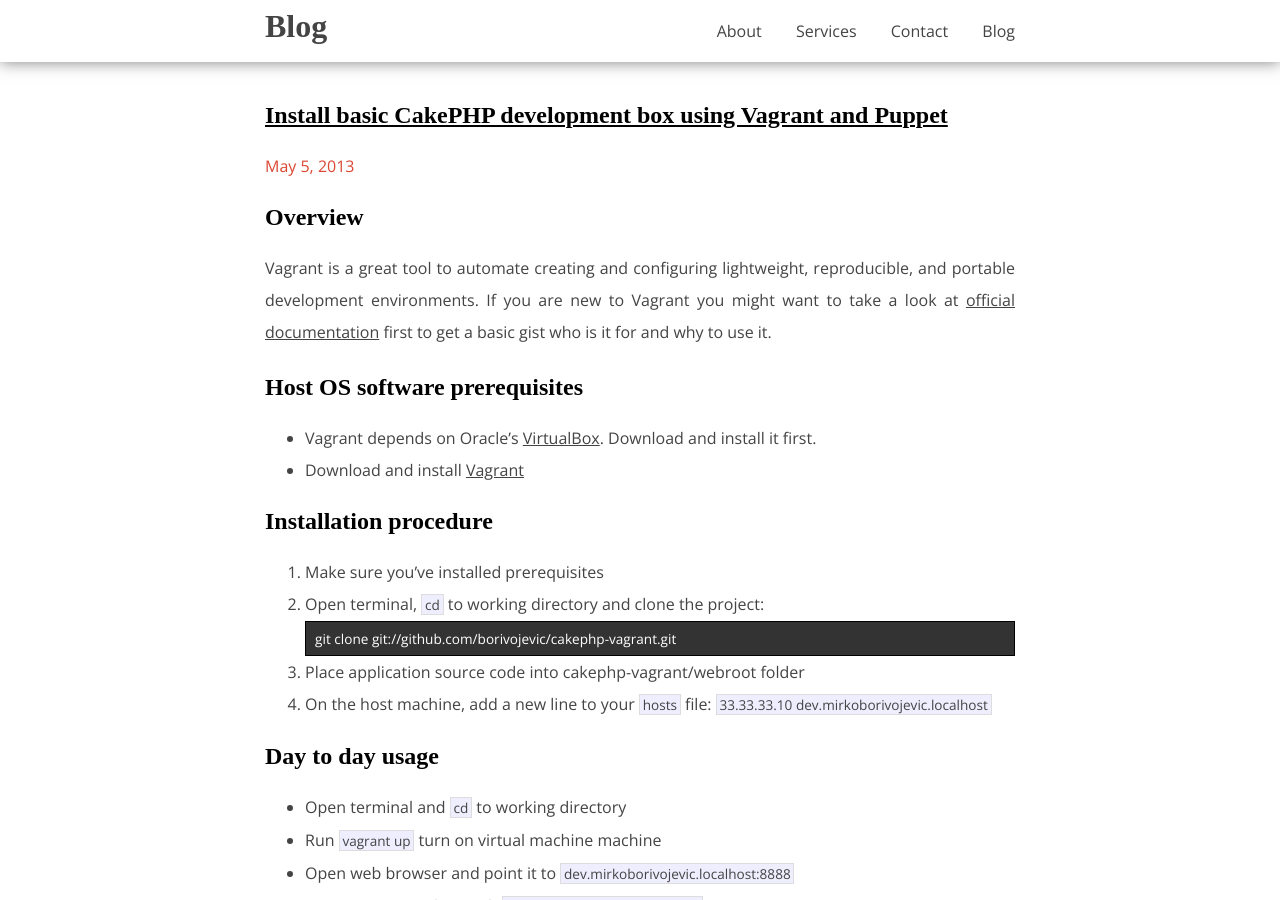
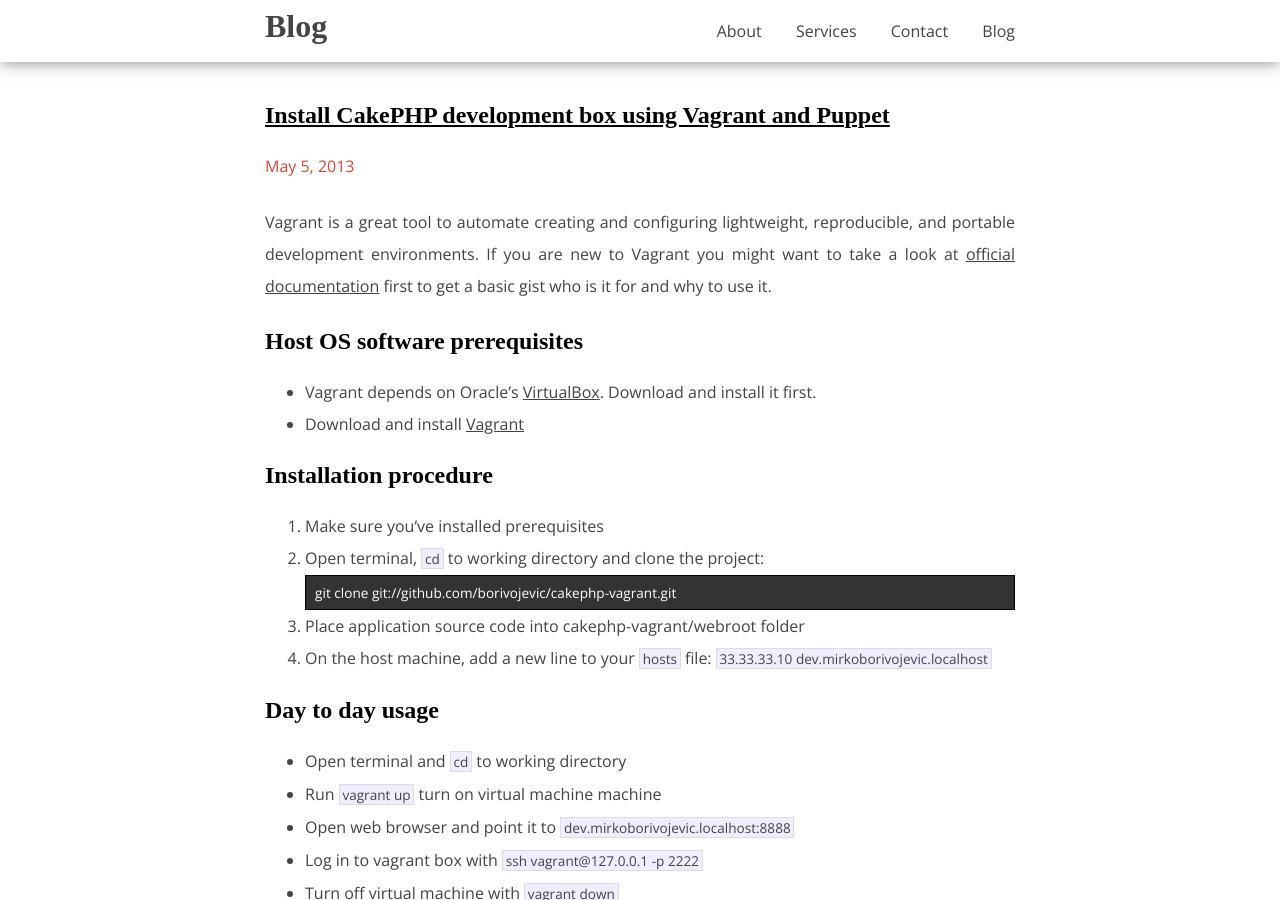
Before and after one commit to borivojevic/borivojevic.github.com, a Jekyll site: the page built from _posts/2013-05-05-install-cakephp-development-box-using-vagrant-and-puppet.markdown, in a window 1280 px wide and 900 px high. Built offline with Jekyll 4.4.1, drawn with Linux system fonts in a browser that asks for light colours; some web fonts are replaced; Markdown is read by kramdown in place of the engine named in the settings; comment, search, counter and statistics services are not loaded.

Commit message:
Fix blog formatting. Start new post

```diff
--- a/_layouts/post.html
+++ b/_layouts/post.html
@@ -7,9 +7,13 @@
 		<a href="{{ page.url }}">{{ page.subtitle }}</a>
 	</h2>
 
-	<b>{{ page.date | date: "%B %e, %Y" }}</b>
+	<p>
+        <b>{{ page.date | date: "%B %e, %Y" }}</b>
+    </p>
 
 	{{ content }}
 
+    <p>&nbsp;</p>
+
 	{% include disqus.html %}
 </section>
--- a/_posts/2013-05-05-install-basic-cakephp-development-box-using-vagrant-and-puppet.markdown
+++ b/_posts/2013-05-05-install-cakephp-development-box-using-vagrant-and-puppet.markdown
@@ -1,11 +1,9 @@
 ---
 layout: post
 title: Blog
-subtitle: Install basic CakePHP development box using Vagrant and Puppet
+subtitle: Install CakePHP development box using Vagrant and Puppet
 category: posts
 ---
-
-## Overview
 
 Vagrant is a great tool to automate creating and configuring lightweight, reproducible, and portable development environments. If you are new to Vagrant you might want to take a look at [official documentation](http://docs.vagrantup.com/v2/why-vagrant/index.html) first to get a basic gist who is it for and why to use it.
 
```
Also changed, not shown: _posts/2013-05-07-new-website-and-blog.markdown (added).
